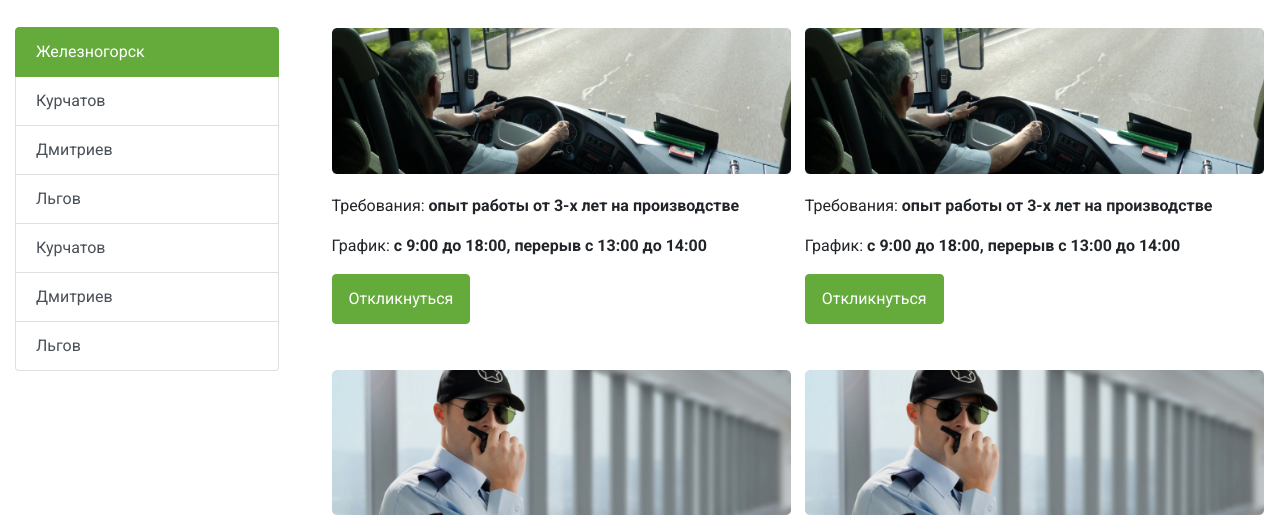
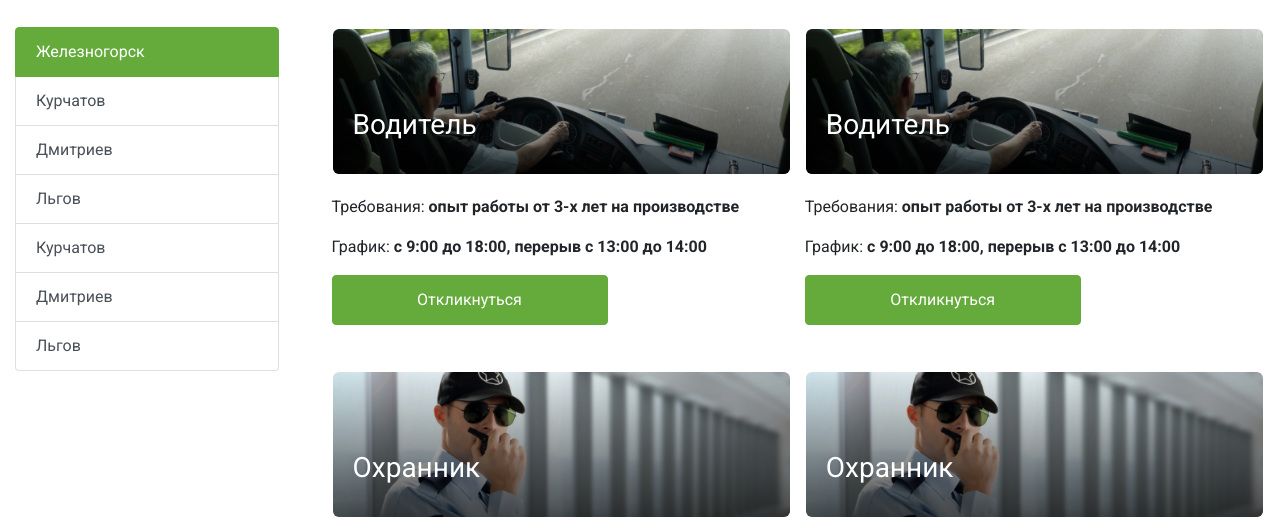
Before and after one commit to amstelart/ecopol, a plain HTML site: page page-vacancy.html in a window 1280 px wide. Shown: the part 424-952 px from the top of the page. Drawn offline with Linux system fonts and the light colour scheme.

Commit message:
Update 2018-11-21T13:10:01.514Z

```diff
--- a/css/style.css
+++ b/css/style.css
@@ -313,10 +313,23 @@ body.compensate-for-scrollbar{overflow:hidden}
 .section-slider {
   margin-bottom: 15px;
 }
+#main-slider .carousel-item:before {
+  content: "";
+  position: absolute;
+  top: 0;
+  left: 0;
+  width: 100%;
+  height: 100%;
+  background: -webkit-gradient(linear, left top, left bottom, from(rgba(0, 0, 0, 0)), to(rgba(0, 0, 0, 0.65)));
+  background: linear-gradient(to bottom, rgba(0, 0, 0, 0) 0%, rgba(0, 0, 0, 0.65) 100%);
+  z-index: 1;
+}
 #main-slider .carousel-caption {
   text-align: left;
   left: 8%;
   right: 8%;
+  z-index: 3;
+  bottom: 10%;
 }
 #main-slider .carousel-caption-title {
   font-size: 28px;
@@ -549,6 +562,35 @@ body.compensate-for-scrollbar{overflow:hidden}
 .card-tags-filter .btn-tags:not(:last-child) {
   margin-right: 10px;
 }
+.card-img-top,
+.card-img {
+  border-radius: 6px;
+}
+.card-img-overlay {
+  display: -webkit-box;
+  display: -ms-flexbox;
+  display: flex;
+  -webkit-box-align: end;
+      -ms-flex-align: end;
+          align-items: flex-end;
+}
+.card-img-overlay:before {
+  content: "";
+  position: absolute;
+  border-radius: 6px;
+  top: 0;
+  left: 0;
+  width: 100%;
+  height: 100%;
+  background: -webkit-gradient(linear, left top, left bottom, from(rgba(0, 0, 0, 0)), to(rgba(0, 0, 0, 0.65)));
+  background: linear-gradient(to bottom, rgba(0, 0, 0, 0) 0%, rgba(0, 0, 0, 0.65) 100%);
+  z-index: 1;
+}
+.card-img-overlay .card-title {
+  z-index: 2;
+  position: relative;
+  color: #fff;
+}
 .nav-steps .nav-link {
   border-bottom: 1px solid #B8B8B8;
   color: #B8B8B8;
@@ -726,6 +768,7 @@ body.compensate-for-scrollbar{overflow:hidden}
   -webkit-box-pack: justify;
       -ms-flex-pack: justify;
           justify-content: space-between;
+  font-size: 14px;
 }
 .footer-nav {
   margin-right: 0;
@@ -752,13 +795,13 @@ body.compensate-for-scrollbar{overflow:hidden}
   font-size: 14px;
 }
 .temp-icon-left-arrow {
-  background-image: url(../img/sprite-044479371855809124.png);
+  background-image: url(../img/sprite-09479794147599139.png);
   background-position: 0px 0px;
   width: 32px;
   height: 32px;
 }
 .temp-icon-right-arrow {
-  background-image: url(../img/sprite-044479371855809124.png);
+  background-image: url(../img/sprite-09479794147599139.png);
   background-position: -36px 0px;
   width: 32px;
   height: 32px;
@@ -1124,6 +1167,7 @@ body.compensate-for-scrollbar{overflow:hidden}
   }
   .footer-bottom {
     padding: 35px 0;
+    font-size: 1rem;
   }
   .footer-nav {
     -webkit-box-pack: end;
@@ -1246,3 +1290,5 @@ body.compensate-for-scrollbar{overflow:hidden}
     min-width: inherit;
   }
 }
+
+/*# sourceMappingURL=style.css.map */
--- a/page-vacancy.html
+++ b/page-vacancy.html
@@ -152,41 +152,61 @@
           <div class="row">
             <div class="col-lg-6 mb-4">
               <div class="card">
-                <img class="card-img-top" src="img/card-image-07.jpg" alt="Card image cap">
+                <div class="card">
+                  <img class="card-img" src="img/card-image-07.jpg" alt="Card image">
+                  <div class="card-img-overlay">
+                    <h3 class="card-title">Водитель</h3>
+                  </div>
+                </div>
                 <div class="card-body">
                   <p>Требования: <b>опыт работы от 3-х лет на производстве</b></p>
                   <p>График: <b>с 9:00 до 18:00, перерыв с 13:00 до 14:00</b></p>
-                  <a href="#" class="btn btn-primary">Откликнуться</a>
+                  <a href="#" class="btn btn-fw btn-primary">Откликнуться</a>
                 </div>
               </div>
             </div>
             <div class="col-lg-6 mb-4">
               <div class="card">
-                <img class="card-img-top" src="img/card-image-07.jpg" alt="Card image cap">
+                <div class="card">
+                  <img class="card-img" src="img/card-image-07.jpg" alt="Card image">
+                  <div class="card-img-overlay">
+                    <h3 class="card-title">Водитель</h3>
+                  </div>
+                </div>
                 <div class="card-body">
                   <p>Требования: <b>опыт работы от 3-х лет на производстве</b></p>
                   <p>График: <b>с 9:00 до 18:00, перерыв с 13:00 до 14:00</b></p>
-                  <a href="#" class="btn btn-primary">Откликнуться</a>
+                  <a href="#" class="btn btn-fw btn-primary">Откликнуться</a>
                 </div>
               </div>
             </div>
             <div class="col-lg-6 mb-4">
               <div class="card">
-                <img class="card-img-top" src="img/card-image-06.jpg" alt="Card image cap">
+                <div class="card">
+                  <img class="card-img" src="img/card-image-06.jpg" alt="Card image">
+                  <div class="card-img-overlay">
+                    <h3 class="card-title">Охранник</h3>
+                  </div>
+                </div>
                 <div class="card-body">
                   <p>Требования: <b>опыт работы от 3-х лет на производстве</b></p>
                   <p>График: <b>с 9:00 до 18:00, перерыв с 13:00 до 14:00</b></p>
-                  <a href="#" class="btn btn-primary">Откликнуться</a>
+                  <a href="#" class="btn btn-fw btn-primary">Откликнуться</a>
                 </div>
               </div>
             </div>
             <div class="col-lg-6">
               <div class="card">
-                <img class="card-img-top" src="img/card-image-06.jpg" alt="Card image cap">
+                <div class="card">
+                  <img class="card-img" src="img/card-image-06.jpg" alt="Card image">
+                  <div class="card-img-overlay">
+                    <h3 class="card-title">Охранник</h3>
+                  </div>
+                </div>
                 <div class="card-body">
                   <p>Требования: <b>опыт работы от 3-х лет на производстве</b></p>
                   <p>График: <b>с 9:00 до 18:00, перерыв с 13:00 до 14:00</b></p>
-                  <a href="#" class="btn btn-primary">Откликнуться</a>
+                  <a href="#" class="btn btn-fw btn-primary">Откликнуться</a>
                 </div>
               </div>
             </div>
```
Also changed, not shown: page-about.html (+4 -4 lines), img/sprite-09479794147599139.png (renamed from img/sprite-044479371855809124.png), 1 other file.
